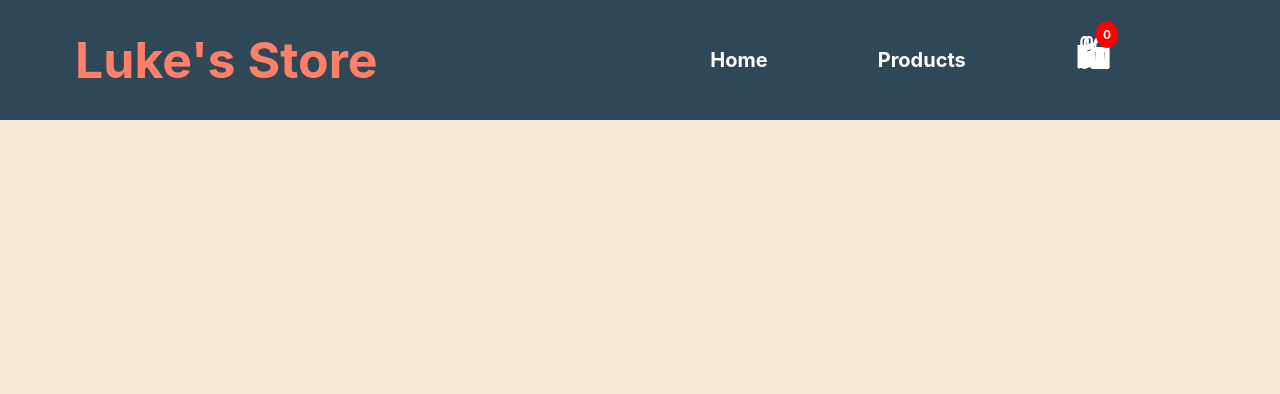
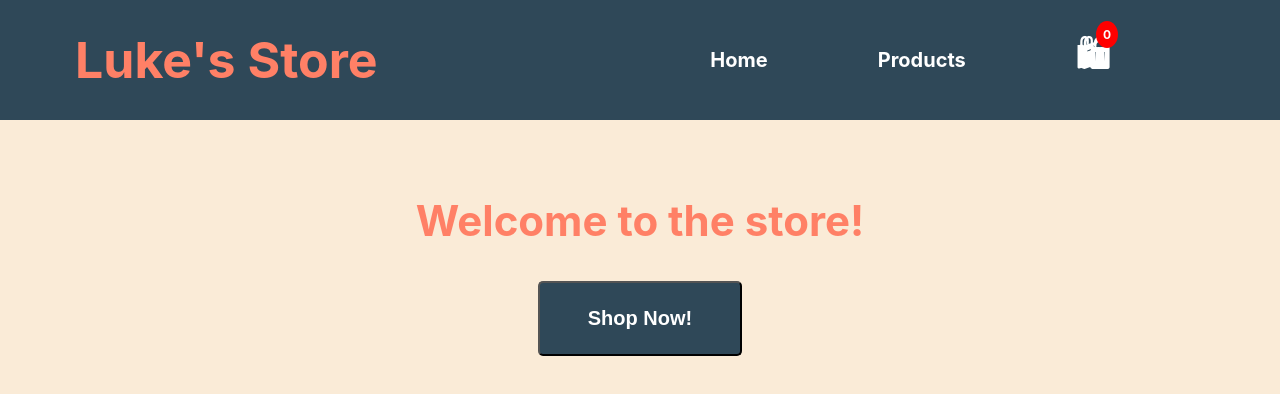
Before and after one commit to luhook04/lukes-store, a React (Create React App) app: page / in a window 1280 px wide. Shown: the top 394 px of the page. Built offline with nearby package versions, Linux system fonts and the light colour scheme; no server answers.

Commit message:
Fix react router issues

```diff
--- a/src/App.js
+++ b/src/App.js
@@ -75,7 +75,7 @@
     <Router basename="/">
       <Header cart={cart} />
       <Routes>
-        <Route path="/lukes-store" element={<Home />} />
+        <Route path="/" element={<Home />} />
         <Route
           path="/shop"
           element={<Products store={store} addItem={addItem} />}
--- a/src/components/Header.js
+++ b/src/components/Header.js
@@ -1,5 +1,5 @@
-import React from "react";
-import { Link } from "react-router-dom";
+import React from 'react';
+import { Link } from 'react-router-dom';
 
 const Header = ({ cart }) => {
   let amount = 0;
@@ -12,7 +12,7 @@
     <div className="header">
       <h1>Luke's Store</h1>
       <nav>
-        <Link to="/lukes-store">Home</Link>
+        <Link to="/">Home</Link>
         <Link to="/shop">Products</Link>
         <Link className="cart-icon" to="/cart">
           &#128717;
```
